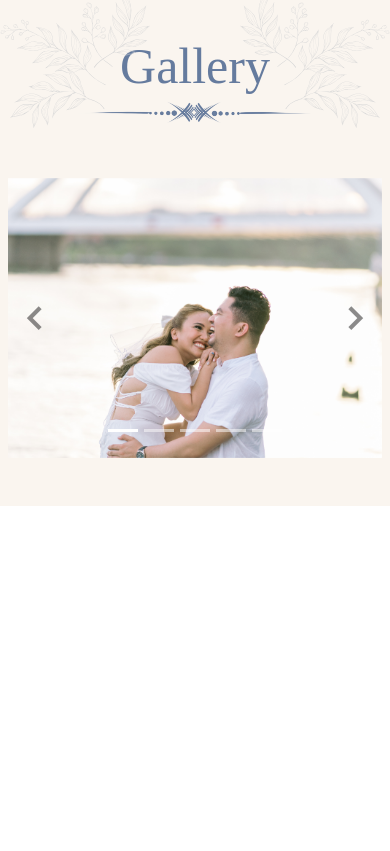
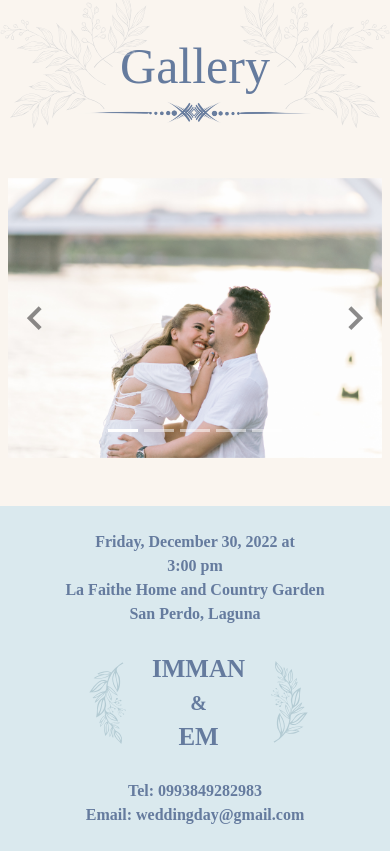
Before and after one commit to Hope143/wedding-website, a React (Vite) app: page / in a window 390 px wide. Shown: the part 1550-2401 px from the top of the page. Before the commit the page ends 2056 px from the top, so only its background shows below. Built offline with nearby package versions, Linux system fonts and the light colour scheme; a web font is replaced by a local one.

Commit message:
added footer

```diff
--- /dev/null
+++ b/src/components/Footer.jsx
@@ -0,0 +1,33 @@
+import React from 'react'
+
+function Footer() {
+  return (
+    <div className='footerContainer p-4 w-100'>
+        <div className="container">
+        <div className='row justify-content-between'>
+            <div className="location col-12 col-md-4 d-block text-center text-md-start fw-semibold">
+                <span className='d-block'>Friday, December 30, 2022 at</span>
+                <span className='d-block'>3:00 pm</span>
+                <span className="d-block">La Faithe Home and Country Garden</span>
+                <span className="d-block">San Perdo, Laguna</span>
+            </div>
+            <div className="footerHeader fw-bold py-4 py-md-0 col-12 col-md-4 position-relative d-flex flex-1">
+                <img className='floralFirst' width={90} src="/images/floral1.svg" alt="floral" />
+                <p className='coupleName d-block text-center m-auto'>
+                    <span className='d-block m-0'>IMMAN</span>
+                    <span className='d-block fs-5'>&</span>
+                    <span className='d-block'>EM</span>
+                </p>
+                <img className='floralSecond' width={90} src="/images/floral1.svg" alt="floral" />
+            </div>
+            <div className='telNumber col-12 col-md-4 d-block d--md-flex justify-content-end fw-semibold text-center text-md-end'>
+                <p className='mb-0'>Tel: 0993849282983</p>
+                <p className='mb-0'>Email: weddingday@gmail.com</p>
+            </div>
+        </div>
+        </div>
+    </div>
+  )
+}
+
+export default Footer
--- a/src/components/Gallery.jsx
+++ b/src/components/Gallery.jsx
@@ -4,7 +4,7 @@ import React, { useEffect, useState } from "react";
 const Gallery = () => {
 
   return (
-    <div className="position-relative countdownParent">
+    <div className="position-relative countdownParent overflow-hidden">
       <div className="countdownContainer px-2 p-5" id="gallery">
         {/* <img className="countdownBg d-md-block d-none"  src="/images/countdownDesign.svg" alt="" />
         <img className="countdownBg2 d-md-block d-none"  src="/images/countdownDesign.svg" alt="" /> */}
--- a/src/components/Location.jsx
+++ b/src/components/Location.jsx
@@ -7,7 +7,7 @@ function Location() {
         <div className="pageContainer">
           <div className='locationHeaderContainer'>
             <h1 className='locationTextHeader  text-center mb-0'>Location</h1>
-            <img className='LocationDividingPattern d-flex mx-auto mb-5 mb-sm-4' width={300}  src="/images/dividing-pattern-1.png" alt="photo" />
+            <img className='   d-flex mx-auto mb-5 mb-sm-4' width={300}  src="/images/dividing-pattern-1.png" alt="photo" />
           </div>
         </div>
         <div className='d-flex justify-content-center w-100'>
--- a/src/components/MainHandler.jsx
+++ b/src/components/MainHandler.jsx
@@ -2,6 +2,7 @@ import React from 'react';
 import FrontPage from './FrontPage';
 import Gallery from './Gallery';
 import Location from './Location';
+import Footer from './Footer';
 import { Fragment } from 'react';
 
 function MainHandler() {
@@ -10,6 +11,7 @@ function MainHandler() {
       <FrontPage />
       <Location/>
       <Gallery />
+      <Footer/>
     </main>
   )
 }
--- /dev/null
+++ b/src/sass/components/Footer/_footer.scss
@@ -0,0 +1,79 @@
+@use '../../abstract/' as *;
+
+.footerContainer {
+    background-color: $bg-color !important;
+    color: $secondary-text-color;
+}
+
+.footerHeader {
+    color: $secondary-text-color;
+}
+
+.coupleName {
+    font-size: 30px;
+}
+
+.floralFirst {
+    position: absolute;
+    top: 20px;
+    left: 80px;
+    opacity: 0.5;
+    -webkit-transform: rotate(50deg);
+    -moz-transform: rotate(50deg);
+    -ms-transform: rotate(50deg);
+    -o-transform: rotate(60deg);
+    transform: rotate(230deg);
+}
+
+.floralSecond {
+    position: absolute;
+    top: 20px;
+    right: 80px;
+    -webkit-transform: rotate(50deg);
+    -moz-transform: rotate(50deg);
+    -ms-transform: rotate(50deg);
+    -o-transform: rotate(50deg);
+    transform: rotate(50deg);
+    opacity:0.5;
+}
+
+@media screen and (max-width: 1200px) {
+    .floralFirst {
+        left: 50px;
+    }
+
+    .floralSecond {
+        right: 50px;
+    }
+}
+
+
+@media screen and (max-width: 992px) {
+    .floralFirst {
+        left: 0px;
+    }
+
+    .floralSecond {
+        right: 0px;
+    }
+}
+
+@media screen and (max-width: 768px) {
+    .coupleName {
+        font-size: 25px;
+    }
+    .floralFirst {
+        position: static;
+        width: 70px !important;
+    }
+
+    .floralSecond {
+        position: static;
+        width: 70px !important;
+        }
+    .footerHeader {
+        width: 100%;
+        max-width: 250px;
+        margin: auto;
+    }
+}
--- a/src/sass/components/_index.scss
+++ b/src/sass/components/_index.scss
@@ -2,3 +2,4 @@
 @use './Gallery/gallery';
 @use './Location/location';
 @use './globalPage';
+@use './Footer/footer';
--- a/src/sass/layout/_navbar.scss
+++ b/src/sass/layout/_navbar.scss
@@ -50,6 +50,11 @@
   color: $text-color;
 }
 
+.navbar-brand:focus,
+.navbar-brand:active,
+.navbar-brand:hover {
+  color: $text-color;
+}
 
 .navbarContainer a.scrolledNavBrand {
   font-family: 'Pacifico', cursive;
@@ -60,6 +65,7 @@
   color: $text-color;
   font-weight: 500;
 }
+
 .navbar-toggler:focus,
 .navbar-toggler:active,
 .navbar-toggler-icon:focus {
```
